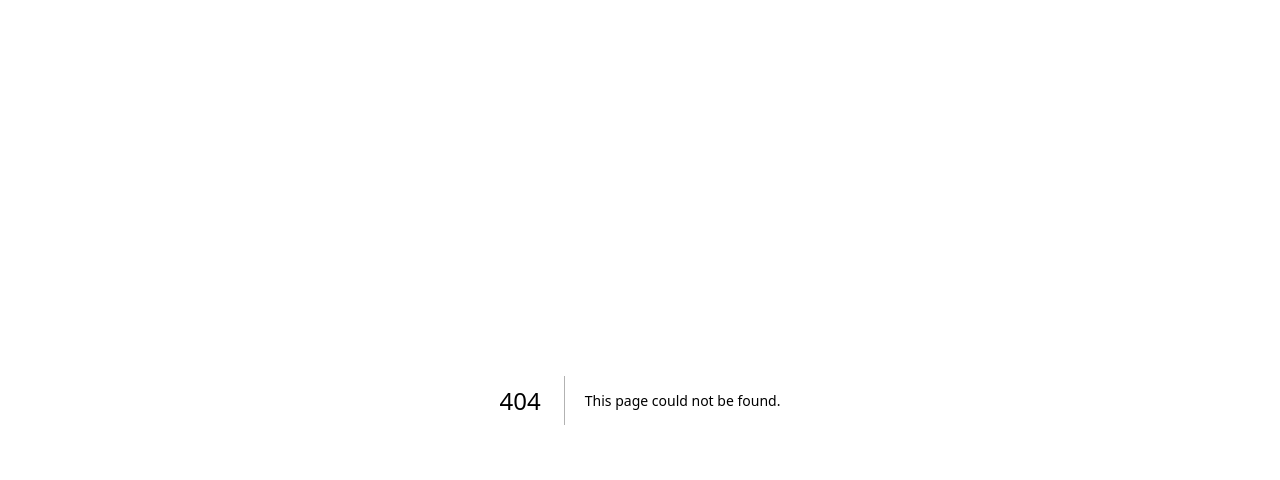
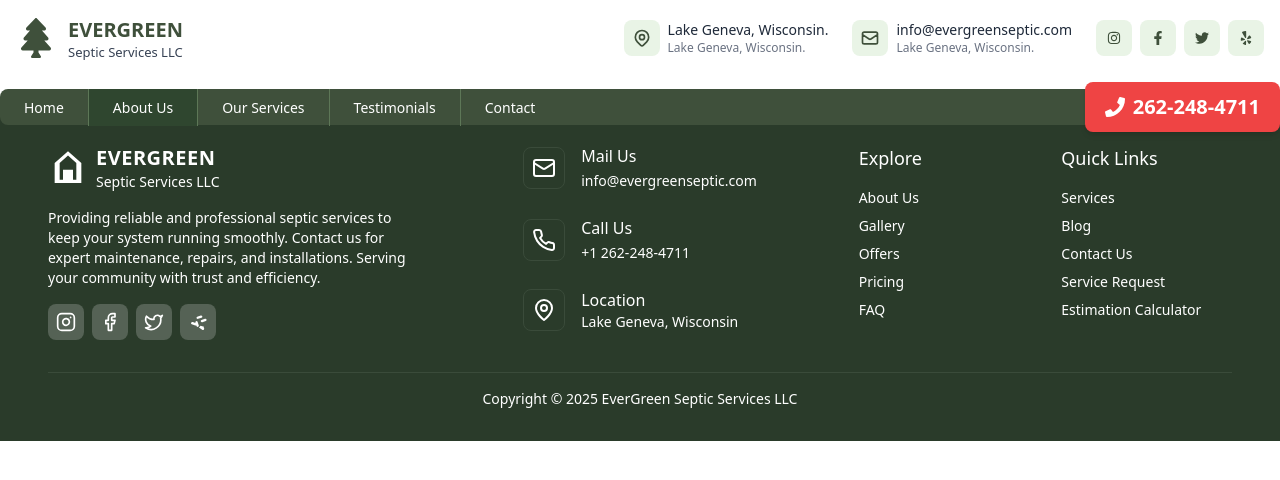
Before and after one commit to MuhammadAkil/evergreen, a Next.js app: page /about-us in a window 1280 px wide. Before the commit this address had no page. Shown: the top 480 px of the page. Built offline with nearby package versions, Linux system fonts and the light colour scheme.

Commit message:
routing setted

```diff
--- /dev/null
+++ b/src/app/about-us/page.tsx
@@ -0,0 +1,11 @@
+"use client";
+import Footer from "../components/Footer";
+import Navbar from "../components/Navbar";
+export default function UseCasesPage() {
+  return (
+      <div>
+          <Navbar />
+      <Footer />
+    </div>
+  );
+}
--- a/src/app/components/Navbar.tsx
+++ b/src/app/components/Navbar.tsx
@@ -60,10 +60,10 @@ export default function Navbar() {
             <div className="hidden md:flex max-w-screen-xl mx-auto justify-between items-center h-[36px] bg-[#3F503B] rounded-md relative top-[13px]">
                 <div className="flex text-white text-[14px] font-medium divide-x divide-[#5D7757]">
                     <a href="#" className="px-6 py-2 hover:bg-[#5D7757]">Home</a>
-                    <a href="#" className="px-6 py-2 bg-[#2f462f]">About Us</a>
-                    <a href="#" className="px-6 py-2 hover:bg-[#5D7757]">Our Services</a>
-                    <a href="#" className="px-6 py-2 hover:bg-[#5D7757]">Testimonials</a>
-                    <a href="#" className="px-6 py-2 hover:bg-[#5D7757]">Contact</a>
+                    <a href="/about-us" className="px-6 py-2 bg-[#2f462f]">About Us</a>
+                    <a href="/our-services" className="px-6 py-2 hover:bg-[#5D7757]">Our Services</a>
+                    <a href="/testimonial" className="px-6 py-2 hover:bg-[#5D7757]">Testimonials</a>
+                    <a href="/contact-us" className="px-6 py-2 hover:bg-[#5D7757]">Contact</a>
                 </div>
 
                 <div className="bg-[#EF4444] text-white px-5 py-2.5 rounded-md font-bold text-[20px] flex items-center gap-2 shadow-md">
--- /dev/null
+++ b/src/app/contact-us/page.tsx
@@ -0,0 +1,11 @@
+"use client";
+import Footer from "../components/Footer";
+import Navbar from "../components/Navbar";
+export default function UseCasesPage() {
+  return (
+      <div>
+          <Navbar />
+      <Footer />
+    </div>
+  );
+}
--- /dev/null
+++ b/src/app/our-services/page.tsx
@@ -0,0 +1,11 @@
+"use client";
+import Footer from "../components/Footer";
+import Navbar from "../components/Navbar";
+export default function UseCasesPage() {
+  return (
+      <div>
+          <Navbar />
+      <Footer />
+    </div>
+  );
+}
--- /dev/null
+++ b/src/app/testimonial/page.tsx
@@ -0,0 +1,11 @@
+"use client";
+import Footer from "../components/Footer";
+import Navbar from "../components/Navbar";
+export default function UseCasesPage() {
+  return (
+      <div>
+          <Navbar />
+      <Footer />
+    </div>
+  );
+}
```
